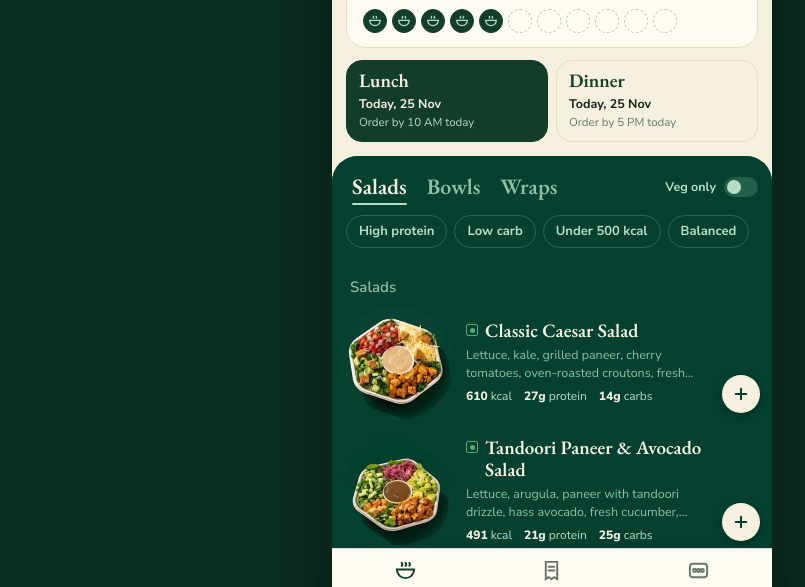
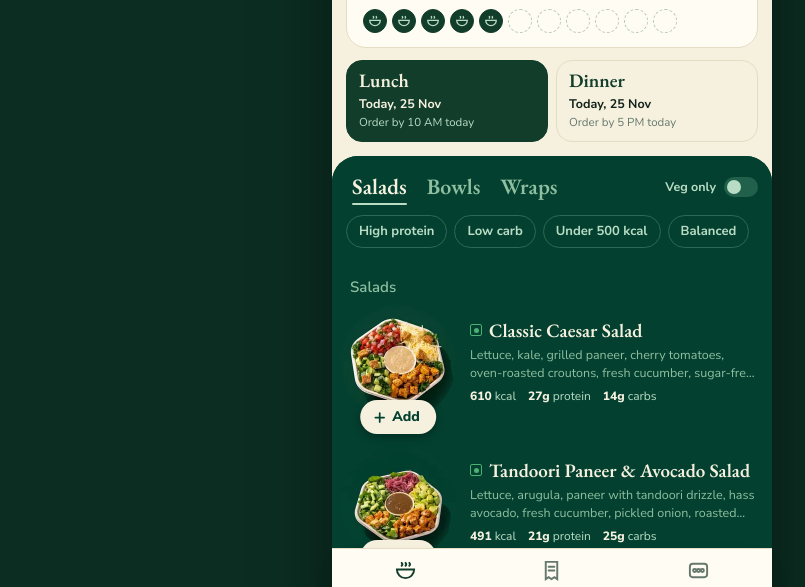
Before and after one commit to devnarsinghani22/harvest-regulars, a plain HTML site: page index.html in a window 1280 px wide. Shown: the part 188-775 px from the top of the page, without its empty margins (88-893 px from the left). Drawn offline with nearby package versions, Linux system fonts and the light colour scheme.

Commit message:
Move the add control onto the dish photo

```diff
--- a/index.html
+++ b/index.html
@@ -90,22 +90,23 @@ img{display:block}
 
 .sec{padding:6px 0 4px;content-visibility:auto;contain-intrinsic-size:auto 900px}
 .sec h2{font:600 15px/1 var(--sans);color:var(--mint-2);padding:16px 18px 4px}
-.row{display:grid;grid-template-columns:116px 1fr;gap:12px;padding:6px 14px 6px 6px;align-items:center;position:relative}
+.row{display:grid;grid-template-columns:116px 1fr;gap:14px;padding:6px 16px 18px 8px;align-items:center;position:relative}
 .row.hide{display:none}
 .pic{width:116px;height:116px;border-radius:50%;overflow:hidden;background:var(--table)}
 .pic img{width:116px;height:116px}
-.info{min-width:0;padding-right:44px}
+.picw{position:relative;width:116px;height:116px}
+.info{min-width:0}
 .nm{font:600 19px/1.15 var(--serif);color:var(--cream);display:flex;gap:7px;align-items:flex-start;text-align:left}
 .nm .vt{margin-top:4px}
 .ds{font-size:12.5px;color:var(--mint-2);margin-top:4px;display:-webkit-box;-webkit-line-clamp:2;-webkit-box-orient:vertical;overflow:hidden}
 .mac{display:flex;gap:12px;margin-top:6px;font-size:12px;color:var(--mint)}
 .mac b{color:var(--cream);font-weight:800}
 .open{position:absolute;inset:0;border-radius:18px}
-.add{position:absolute;right:12px;bottom:14px;z-index:2}
-.plus{width:38px;height:38px;border-radius:50%;background:var(--cream);color:var(--table);display:grid;place-items:center;box-shadow:0 3px 10px rgba(0,0,0,.25)}
-.plus svg{width:18px;height:18px}
-.stepper{display:flex;align-items:center;background:var(--cream);color:var(--table);border-radius:999px;height:38px;box-shadow:0 3px 10px rgba(0,0,0,.25)}
-.stepper button{width:36px;height:38px;display:grid;place-items:center}
+.add{position:absolute;left:50%;bottom:-13px;transform:translateX(-50%);z-index:2}
+.plus{height:34px;padding:0 16px 0 12px;border-radius:999px;background:var(--cream);color:var(--table);display:flex;align-items:center;gap:5px;font-weight:800;font-size:14px;box-shadow:0 3px 10px rgba(0,0,0,.3);white-space:nowrap}
+.plus svg{width:15px;height:15px}
+.stepper{display:flex;align-items:center;background:var(--leaf);color:#fff;border-radius:999px;height:34px;box-shadow:0 3px 10px rgba(0,0,0,.3)}
+.stepper button{width:34px;height:34px;display:grid;place-items:center}
 .stepper button svg{width:16px;height:16px}
 .stepper output{font-weight:800;min-width:12px;text-align:center}
 .empty{display:none;padding:10px 18px 14px;font-size:13px;color:var(--mint-2)}
@@ -534,12 +535,11 @@ function buildMenu(){
     const rows = D.dishes.filter(d => d.cat === c).map(d => {
       const eager = first++ < 4;
       return '<div class="row" data-id="' + d.id + '" data-vt="' + d.vt + '" data-goals="' + esc(goalsOf(d).join("|")) + '">' +
-        '<div class="pic"><img src="' + img(d.id, "t") + '" width="116" height="116" alt="" decoding="async"' + (eager ? (first === 1 ? ' fetchpriority="high"' : "") : ' loading="lazy"') + "></div>" +
+        '<div class="picw"><div class="pic"><img src="' + img(d.id, "t") + '" width="116" height="116" alt="" decoding="async"' + (eager ? (first === 1 ? ' fetchpriority="high"' : "") : ' loading="lazy"') + '></div><div class="add" data-add-wrap="' + d.id + '"></div></div>' +
         '<div class="info"><div class="nm"><i class="vt' + (d.vt === "nonveg" ? " n" : "") + '" aria-label="' + (d.vt === "veg" ? "Veg" : "Non-veg") + '"></i>' + esc(d.name) + "</div>" +
         '<p class="ds">' + esc(d.desc) + "</p>" +
         '<div class="mac"><span><b>' + d.kcal + "</b> kcal</span><span><b>" + d.p + "g</b> protein</span><span><b>" + d.c + "g</b> carbs</span></div></div>" +
-        '<button class="open" data-open="' + d.id + '" aria-label="' + esc(d.name) + ', details"></button>' +
-        '<div class="add" data-add-wrap="' + d.id + '"></div></div>';
+        '<button class="open" data-open="' + d.id + '" aria-label="' + esc(d.name) + ', details"></button></div>';
     }).join("");
     return '<section class="sec" id="sec-' + esc(c) + '" data-cat="' + esc(c) + '"><h2>' + esc(c) + '</h2>' + rows +
       '<p class="empty">Nothing here matches this filter.</p></section>';
@@ -550,7 +550,7 @@ function addCtl(id){
   const q = qtyOf(id, S.meal), name = esc(DISH[id].name);
   return q ? '<div class="stepper"><button data-dec="' + id + '" aria-label="One less ' + name + '">' + ICON.minus + '</button><output aria-live="polite">' + q +
              '</output><button data-inc="' + id + '" aria-label="One more ' + name + '">' + ICON.plus + "</button></div>"
-           : '<button class="plus" data-inc="' + id + '" aria-label="Add ' + name + ' to ' + S.meal + '">' + ICON.plus + "</button>";
+           : '<button class="plus" data-inc="' + id + '" aria-label="Add ' + name + ' to ' + S.meal + '">' + ICON.plus + "Add</button>";
 }
 function syncAdds(){ document.querySelectorAll("[data-add-wrap]").forEach(w => { const h = addCtl(w.dataset.addWrap); if (w._h !== h) { w.innerHTML = h; w._h = h; } }); }
 function applyFilters(){
```
